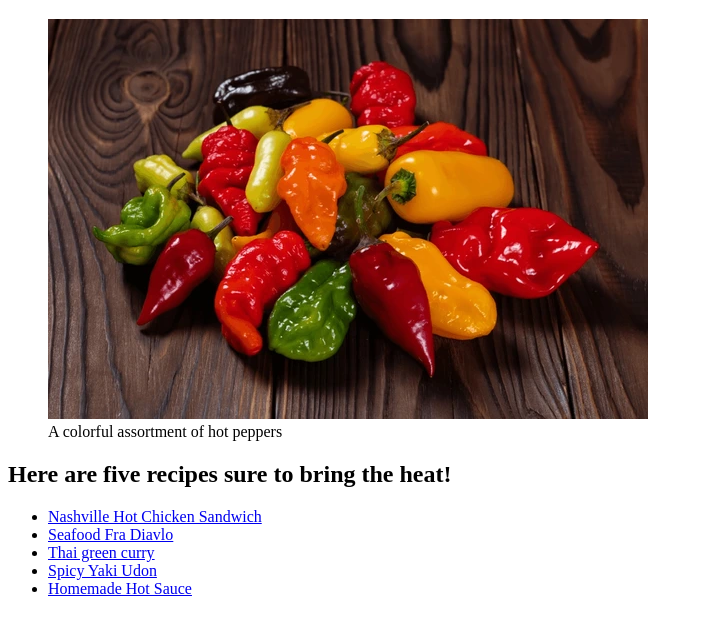
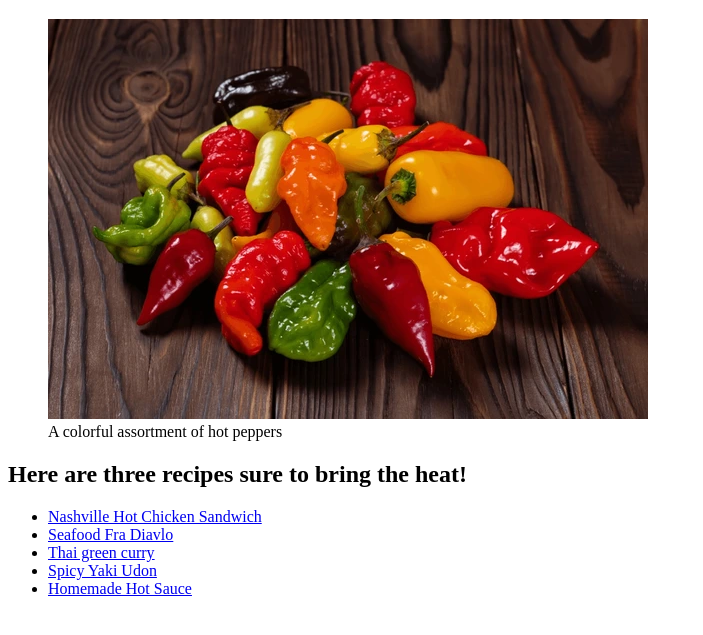
Before and after one commit to TylerLanglois/odin-recipes, a plain HTML site: page index.html in a window 1280 px wide. Shown: the part 61-696 px from the top of the page, without its empty margins (0-703 px from the left). Drawn offline with Linux system fonts and the light colour scheme.

Commit message:
Change number of recipes to three
3 recipes is still enough to display an understanding of the subject

```diff
--- a/index.html
+++ b/index.html
@@ -10,7 +10,7 @@
         <img src="../odin-recipes/img/peppers.jpg" alt="A colorful assortment of hot peppers" height="400">
         <figcaption> A colorful assortment of hot peppers</figcaption>
       </figure>
-     <H2>Here are five recipes sure to bring the heat!</H2>
+     <H2>Here are three recipes sure to bring the heat!</H2>
        <ul>
          <li> <a href="../odin-recipes/recipes/hotchicken.html">Nashville Hot Chicken Sandwich</a> </li>
          <li> <a href="../odin-recipes/recipes/fradiavlo.html">Seafood Fra Diavlo</a> </li>
```
